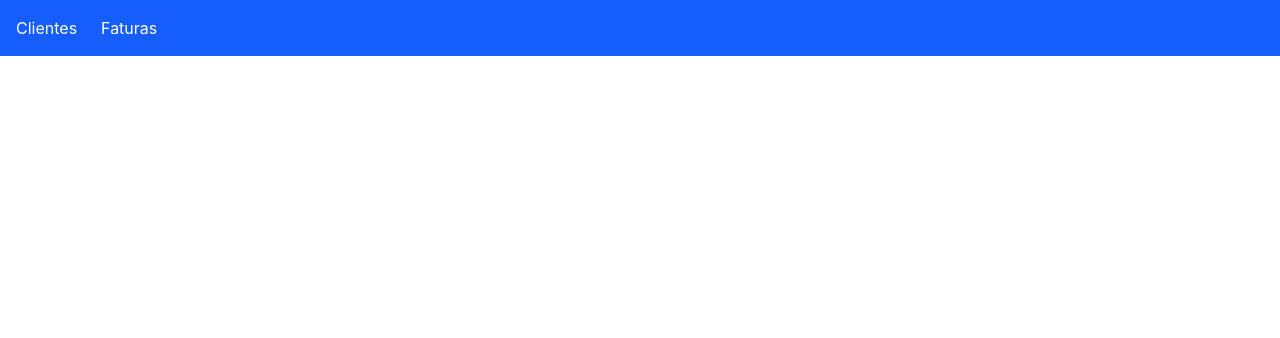
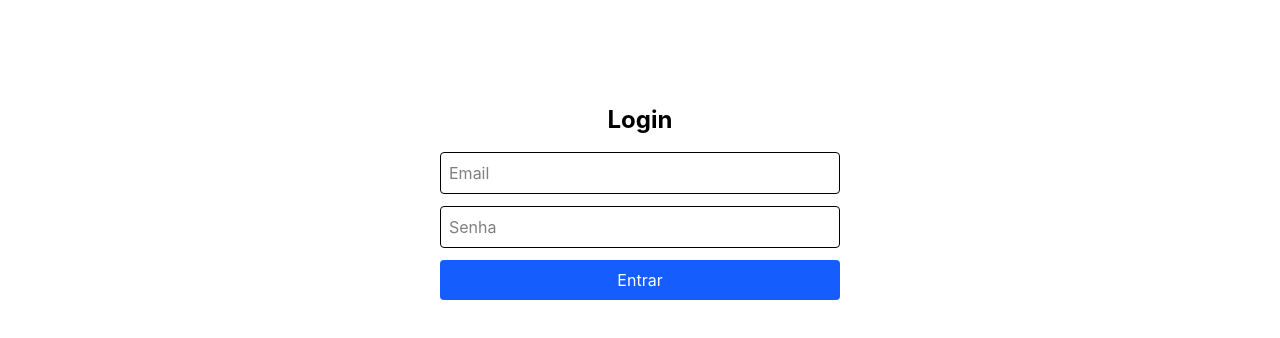
Before and after one commit to GabO-y/webmobile-gestor-de-pagamentos, a React (Vite) app in the folder frontend/: page /login in a window 1280 px wide. Before the commit this address had no page. Shown: the top 338 px of the page. Built offline with nearby package versions, Linux system fonts and the light colour scheme.

Commit message:
feat: adicionar página de login e proteção de rotas com JWT

```diff
--- a/frontend/src/App.jsx
+++ b/frontend/src/App.jsx
@@ -1,18 +1,28 @@
-import { BrowserRouter, Routes, Route, Link } from 'react-router-dom'
+import { BrowserRouter, Routes, Route, Link, Navigate } from 'react-router-dom'
 import Clientes from './pages/Clientes'
 import Faturas from './pages/Faturas'
+import Login from './pages/Login'
+
+function PrivateRoute({ children }) {
+  return localStorage.getItem('token') ? children : <Navigate to="/login" />
+}
 
 export default function App() {
+  const token = localStorage.getItem('token')
+
   return (
     <BrowserRouter>
-      <nav className="bg-blue-600 text-white p-4 flex gap-6">
-        <Link to="/clientes" className="hover:underline">Clientes</Link>
-        <Link to="/faturas" className="hover:underline">Faturas</Link>
-      </nav>
+      {token && (
+        <nav className="bg-blue-600 text-white p-4 flex gap-6">
+          <Link to="/clientes" className="hover:underline">Clientes</Link>
+          <Link to="/faturas" className="hover:underline">Faturas</Link>
+        </nav>
+      )}
       <Routes>
-        <Route path="/clientes" element={<Clientes />} />
-        <Route path="/faturas" element={<Faturas />} />
-        <Route path="/" element={<Clientes />} />
+        <Route path="/login" element={<Login />} />
+        <Route path="/clientes" element={<PrivateRoute><Clientes /></PrivateRoute>} />
+        <Route path="/faturas" element={<PrivateRoute><Faturas /></PrivateRoute>} />
+        <Route path="/" element={<Navigate to="/clientes" />} />
       </Routes>
     </BrowserRouter>
   )
--- a/frontend/src/api/axios.js
+++ b/frontend/src/api/axios.js
@@ -1,7 +1,23 @@
-import axios from "axios";
+import axios from 'axios'
 
 const api = axios.create({
-  baseURL: "http://localhost:8080/api/v1",
-});
+  baseURL: 'http://localhost:8080/api/v1',
+})
 
-export default api;
+const token = localStorage.getItem('token')
+if (token) {
+  api.defaults.headers.common['Authorization'] = `Bearer ${token}`
+}
+
+api.interceptors.response.use(
+  (response) => response,
+  (error) => {
+    if (error.response?.status === 401) {
+      localStorage.removeItem('token')
+      window.location.href = '/login'
+    }
+    return Promise.reject(error)
+  }
+)
+
+export default api
--- /dev/null
+++ b/frontend/src/pages/Login.jsx
@@ -0,0 +1,60 @@
+import { useState } from 'react'
+import { useNavigate } from 'react-router-dom'
+import api from '../api/axios'
+
+export default function Login() {
+  const [form, setForm] = useState({ email: '', senha: '' })
+  const [erro, setErro] = useState('')
+  const navigate = useNavigate()
+
+  function handleChange(e) {
+    setForm({ ...form, [e.target.name]: e.target.value })
+  }
+
+  async function handleSubmit(e) {
+    e.preventDefault()
+    setErro('')
+    try {
+      const response = await api.post('/auth/login', form)
+      const token = response.data.token
+      localStorage.setItem('token', token)
+      api.defaults.headers.common['Authorization'] = `Bearer ${token}`
+      navigate('/clientes')
+    } catch {
+      setErro('Email ou senha invalidos')
+    }
+  }
+
+  return (
+    <div className="max-w-md mx-auto mt-20 p-6">
+      <h1 className="text-2xl font-bold mb-4 text-center">Login</h1>
+      <form onSubmit={handleSubmit} className="flex flex-col gap-3">
+        <input
+          name="email"
+          value={form.email}
+          onChange={handleChange}
+          placeholder="Email"
+          type="email"
+          className="border rounded p-2"
+          required
+        />
+        <input
+          name="senha"
+          value={form.senha}
+          onChange={handleChange}
+          placeholder="Senha"
+          type="password"
+          className="border rounded p-2"
+          required
+        />
+        {erro && <p className="text-red-500 text-sm">{erro}</p>}
+        <button
+          type="submit"
+          className="bg-blue-600 text-white rounded p-2 hover:bg-blue-700"
+        >
+          Entrar
+        </button>
+      </form>
+    </div>
+  )
+}
```
